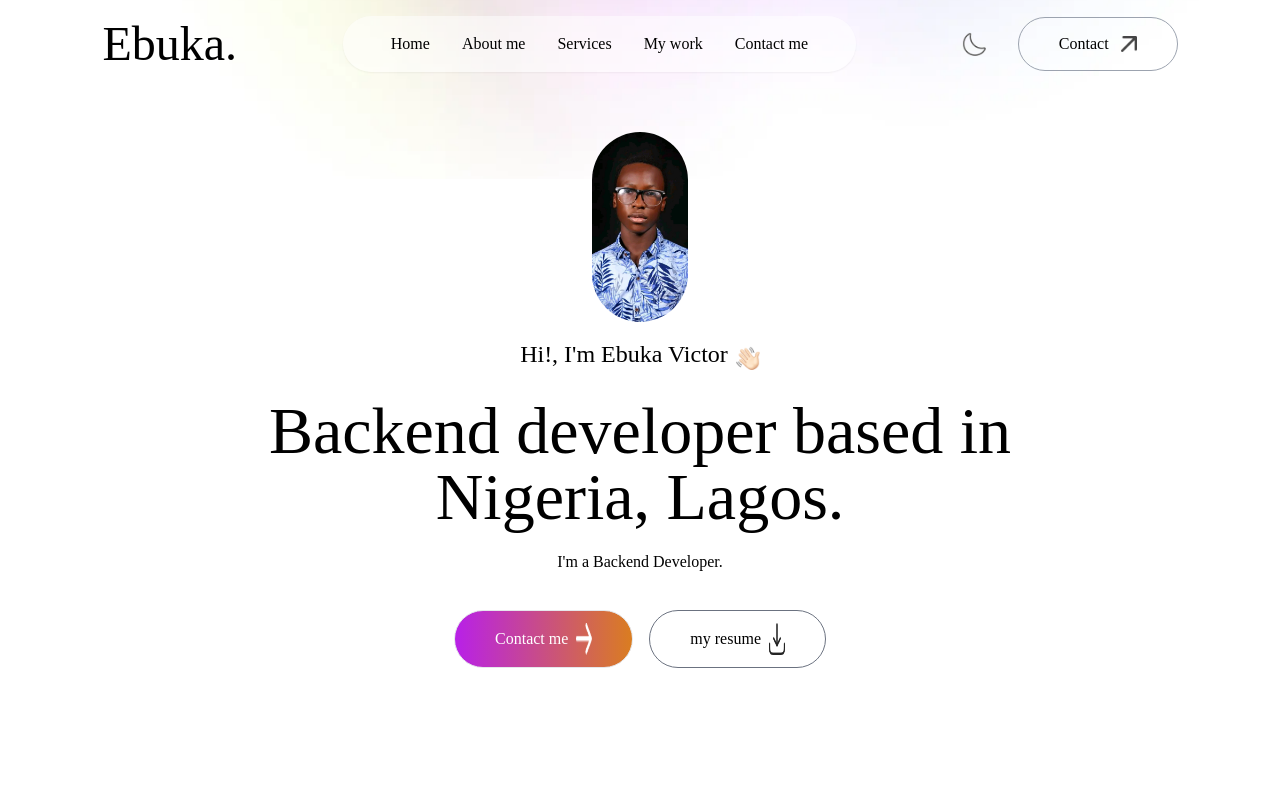
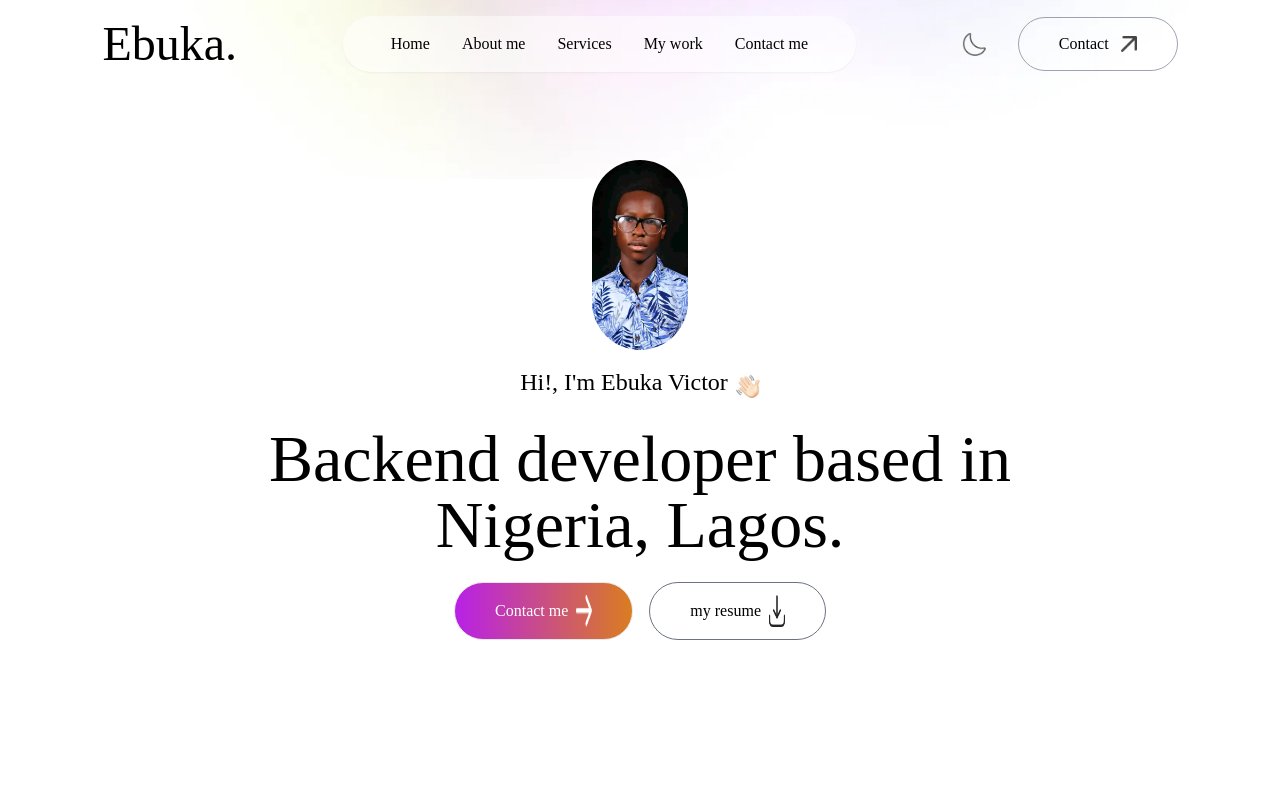
Before and after one commit to ebukadev08/portfolio, a plain HTML site: page index.html in a window 1280 px wide. Shown: the top 800 px of the page. Drawn offline with nearby package versions, Linux system fonts and the light colour scheme; a web font is replaced by a local one.

Commit message:
4th commit

```diff
--- a/index.html
+++ b/index.html
@@ -73,9 +73,7 @@
     <h3 class="flex items-end gap-2 text-xl md:text-2xl mb-3 font-Ovo">Hi!, I'm Ebuka Victor  <img src="./images/hand-icon.png" alt="" class="w-6">
     </h3>
     <h1 class="text-3xl sm:text-6xl lg:text-[66px] font-Ovo">Backend developer based in Nigeria, Lagos.</h1>
-    <p class="max-w-2xl mx-auto font-Ovo">I'm a Backend Developer.</p>
-
-    <div class="flex flex-col sm:flex-row items-center gap-4 mt-4">
+    <div class="flex flex-col sm:flex-row items-center gap-4 mt-2">
         <a href="#contact"
         class="px-10 py-3 border rounded-full bg-gradient-to-r
         from-[#b820e8] to-[#da7d20] text-white flex text-center gap-2 dark:border-transparent">Contact me
```
